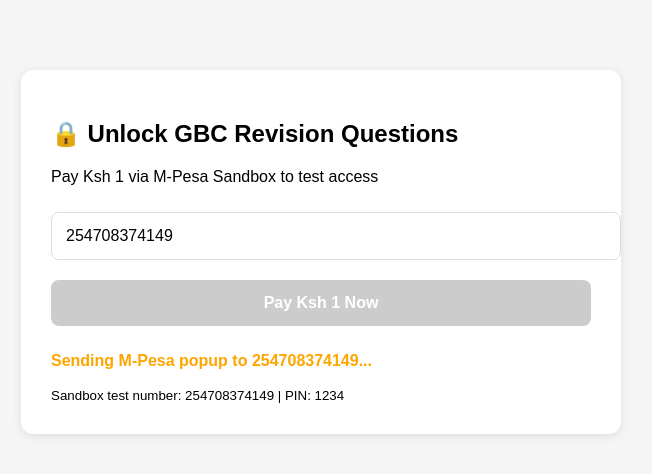
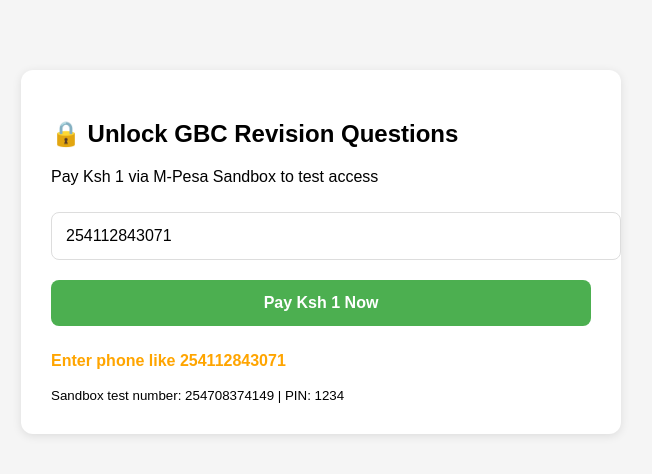
Before and after one commit to original-void/QUIZ, a website: page index.html in a window 1280 px wide. Both pictures are taken after a click on the button "Pay Ksh 1 Now". Shown: the whole page, without its empty margins (319-971 px from the left). Drawn offline with Linux system fonts and the light colour scheme; no server answers.

Commit message:
Update index.html

```diff
--- a/index.html
+++ b/index.html
@@ -19,7 +19,7 @@
 <div id="paySection">
   <h2>🔒 Unlock GBC Revision Questions</h2>
   <p>Pay Ksh 1 via M-Pesa Sandbox to test access</p>
-  <input type="tel" id="phone" placeholder="254708374149" value="254708374149" />
+  <input type="tel" id="phone" placeholder="254112843071" value="254112843071" />
   <button id="payBtn" onclick="payAndUnlock()">Pay Ksh 1 Now</button>
   <p id="status"></p>
   <small>Sandbox test number: 254708374149 | PIN: 1234</small>
@@ -53,7 +53,7 @@ async function payAndUnlock() {
   const btn = document.getElementById('payBtn');
 
   if(!phone.startsWith('2547') || phone.length !== 12) {
-    status.innerText = 'Enter phone like 254708374149';
+    status.innerText = 'Enter phone like 254112843071';
     return;
   }
 
```
